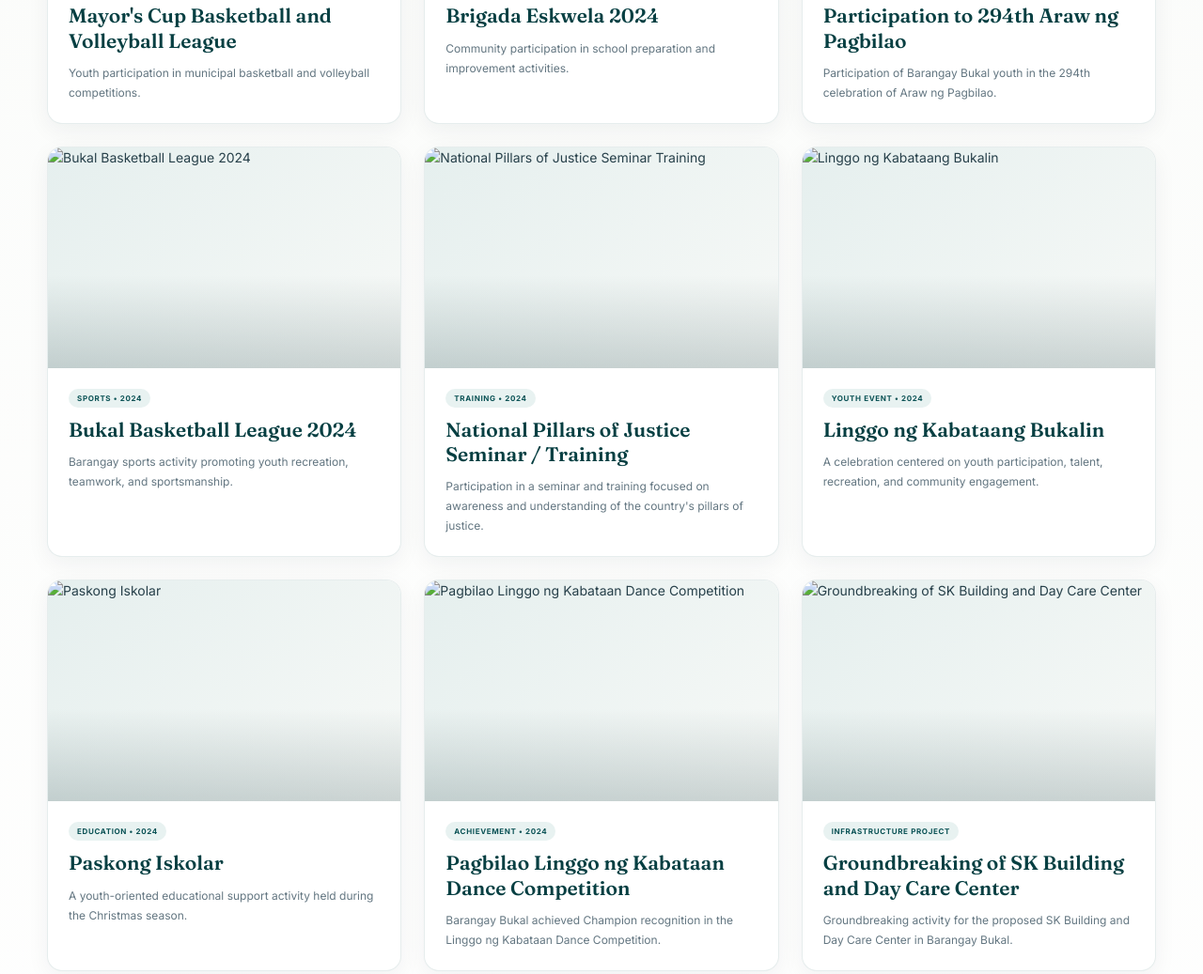
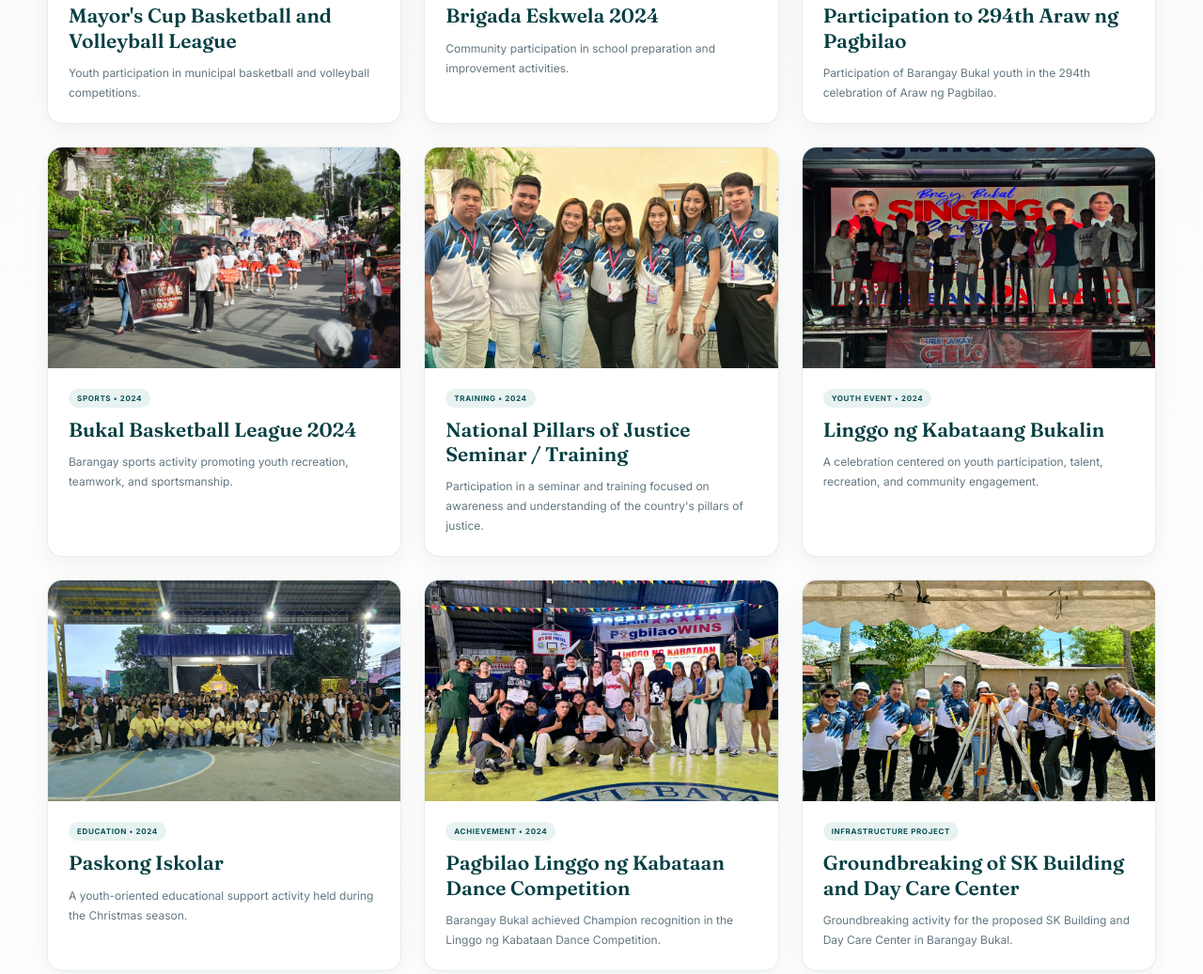
Before and after one commit to Dannn-08/Youth-Profiling-System, a plain HTML site: page information web/events.html in a window 1280 px wide. Shown: the part 2188-3225 px from the top of the page at 94% size. Drawn offline with Linux system fonts and the light colour scheme.

Commit message:
add picture

```diff
--- a/information web/events.html
+++ b/information web/events.html
@@ -207,7 +207,7 @@
       <article class="event-detail-card" data-year="2025">
 
         <div class="event-detail-image">
-          <img src="assets/events/linggo-ng-kabataan-2025.jpg" alt="Pagbilao Linggo ng Kabataan 2025">
+          <img src="assets/events/pagbilao linggo kabataan 2025.jpg" alt="Pagbilao Linggo ng Kabataan 2025">
         </div>
 
         <div class="event-detail-content">
@@ -399,7 +399,7 @@
       <article class="event-detail-card" data-year="2024">
 
         <div class="event-detail-image">
-          <img src="assets/events/brigada-eskwela-2024.png" alt="Brigada Eskwela 2024">
+          <img src="assets/events/brigada.jpg" alt="Brigada Eskwela 2024">
         </div>
 
         <div class="event-detail-content">
@@ -451,7 +451,7 @@
       <article class="event-detail-card" data-year="2024">
 
         <div class="event-detail-image">
-          <img src="assets/events/bukal-basketball-league-2024.png" alt="Bukal Basketball League 2024">
+          <img src="assets/events/bukal 2024.jpg" alt="Bukal Basketball League 2024">
         </div>
 
         <div class="event-detail-content">
@@ -477,7 +477,7 @@
       <article class="event-detail-card" data-year="2024">
 
         <div class="event-detail-image">
-          <img src="assets/events/justice-seminar-2024.png" alt="National Pillars of Justice Seminar Training">
+          <img src="assets/events/natural.jpg" alt="National Pillars of Justice Seminar Training">
         </div>
 
         <div class="event-detail-content">
@@ -504,7 +504,7 @@
       <article class="event-detail-card" data-year="2024">
 
         <div class="event-detail-image">
-          <img src="assets/events/linggo-kabataang-bukalin-2024.png" alt="Linggo ng Kabataang Bukalin">
+          <img src="assets/events/kabataan bukalin.jpg" alt="Linggo ng Kabataang Bukalin">
         </div>
 
         <div class="event-detail-content">
@@ -530,7 +530,7 @@
       <article class="event-detail-card" data-year="2024">
 
         <div class="event-detail-image">
-          <img src="assets/events/paskong-iskolar-2024.png" alt="Paskong Iskolar">
+          <img src="assets/events/iskolar.jpg" alt="Paskong Iskolar">
         </div>
 
         <div class="event-detail-content">
@@ -556,7 +556,7 @@
       <article class="event-detail-card" data-year="2024">
 
         <div class="event-detail-image">
-          <img src="assets/events/dance-competition-2024.png" alt="Pagbilao Linggo ng Kabataan Dance Competition">
+          <img src="assets/events/linggo nang kabataan.jpg" alt="Pagbilao Linggo ng Kabataan Dance Competition">
         </div>
 
         <div class="event-detail-content">
@@ -586,7 +586,7 @@
       <article class="event-detail-card" data-year="other">
 
         <div class="event-detail-image">
-          <img src="assets/events/sk-building-groundbreaking.png" alt="Groundbreaking of SK Building and Day Care Center">
+          <img src="assets/events/ground.jpg" alt="Groundbreaking of SK Building and Day Care Center">
         </div>
 
         <div class="event-detail-content">
@@ -612,7 +612,7 @@
       <article class="event-detail-card" data-year="other">
 
         <div class="event-detail-image">
-          <img src="assets/events/educational-assistance-hearing.png" alt="Public Hearing for Educational Financial Assistance Program">
+          <img src="assets/events/public hearing.jpg" alt="Public Hearing for Educational Financial Assistance Program">
         </div>
 
         <div class="event-detail-content">
```
Also changed, not shown: information web/assets/events/brigada.jpg (added), information web/assets/events/bukal 2024.jpg (added), information web/assets/events/ground.jpg (added), information web/assets/events/iskolar.jpg (added), information web/assets/events/kabataan bukalin.jpg (added), information web/assets/events/linggo nang kabataan.jpg (added), information web/assets/events/natural.jpg (added), information web/assets/events/pagbilao linggo kabataan 2025.jpg (added), information web/assets/events/public hearing.jpg (added).
